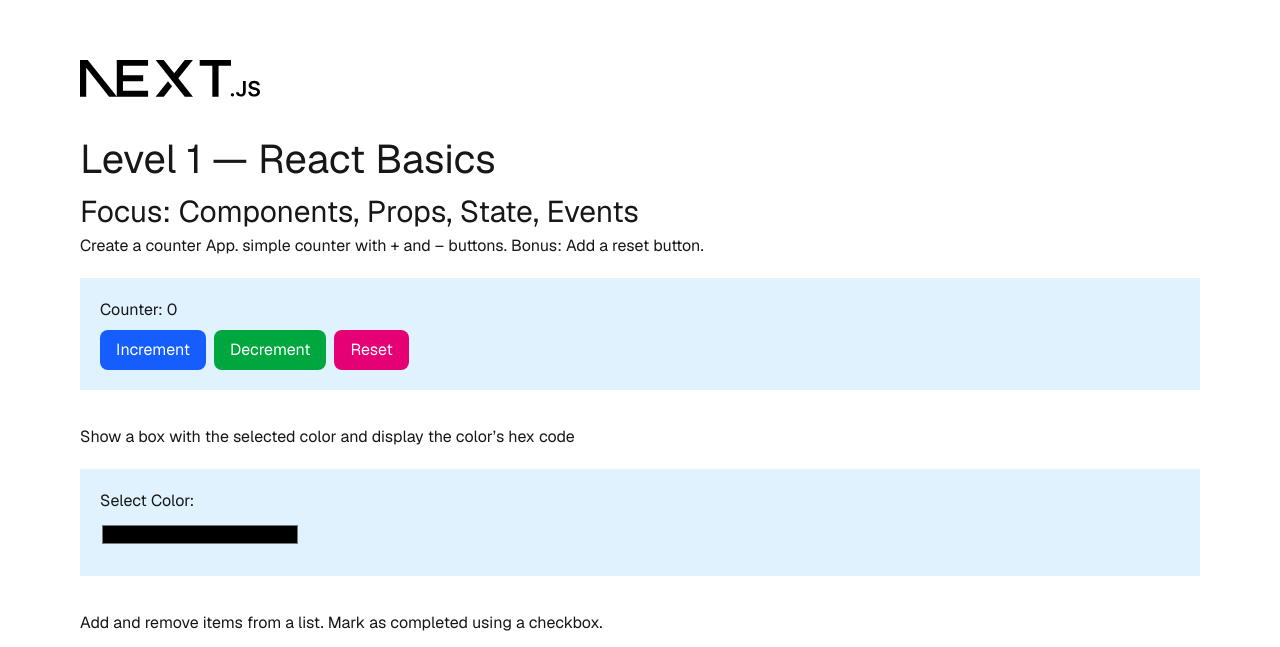
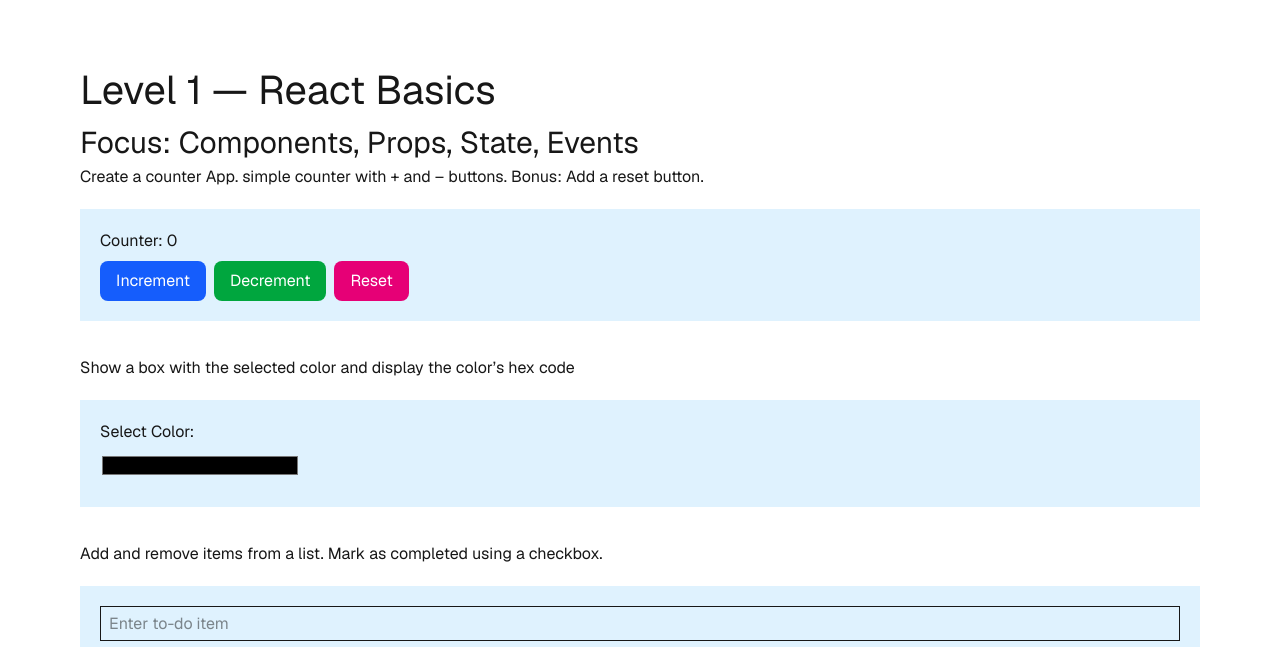
Before and after one commit to PiyuDissa/React-and-Next-Js-Challange, a Next.js app in the folder react-and-next-js-challenge/: page / in a window 1280 px wide. Shown: the part 104-751 px from the top of the page. Built offline with nearby package versions, Linux system fonts and the light colour scheme.

Commit message:
split screen with array destructuring

```diff
--- a/react-and-next-js-challenge/app/lib/definitions.ts
+++ b/react-and-next-js-challenge/app/lib/definitions.ts
@@ -5,8 +5,7 @@ export type booksDetails = {
 	year?: number
 }
 export type SplitScreenProps = {
-	left: React.ComponentType;
-	right: React.ComponentType;
 	leftWeight?: number;
 	rightWeight?: number;
+	children: React.ReactNode[];
 };
--- a/react-and-next-js-challenge/app/page.tsx
+++ b/react-and-next-js-challenge/app/page.tsx
@@ -1,4 +1,3 @@
-import Image from "next/image";
 import CounterApp from '@/app/ui/counter';
 import ColorPicker from '@/app/ui/color-picker';
 import TodoList from  '@/app/ui/todo-list';
@@ -19,14 +18,6 @@ export default function Home() {
   return (
     <div className="font-sans grid grid-rows-[20px_1fr_20px] items-center justify-items-center min-h-screen p-8 pb-20 gap-16 sm:p-20">
       <main className="flex flex-col gap-[32px] row-start-2 items-center sm:items-start">
-        <Image
-          className="dark:invert"
-          src="/next.svg"
-          alt="Next.js logo"
-          width={180}
-          height={38}
-          priority
-        />
         <div>
           <h1 className="text-[40px]">Level 1 — React Basics</h1>
 			    <h2 className="text-[30px]">Focus: Components, Props, State, Events</h2>
@@ -54,12 +45,10 @@ export default function Home() {
 
           <p>Implement a Split Screen component</p>
           <div className="w-full border p-5 bg-sky-100 mt-[20px] mb-[35px]">
-            <SplitScreen
-              left={CounterApp}
-              leftWeight={2}
-              right={ColorPicker}
-              rightWeight={1}
-            />
+            <SplitScreen leftWeight={2} rightWeight={1}>
+              <CounterApp />
+              <ColorPicker />
+            </SplitScreen>
           </div>
         </div>
       </main>
--- a/react-and-next-js-challenge/app/ui/split-screen.tsx
+++ b/react-and-next-js-challenge/app/ui/split-screen.tsx
@@ -1,6 +1,7 @@
 'use client';
 import styled from "styled-components";
 import { SplitScreenProps } from '../lib/definitions';
+import { Children } from "react";
 
 const Container = styled.div`
 	display: flex;
@@ -12,14 +13,16 @@ const Pane = styled.div<{ weight?: number }>`
 	padding: 10px;
 `;
 
-export default function SplitScreen({left: Left, leftWeight = 1, right: Right, rightWeight = 1}: SplitScreenProps) {
+export default function SplitScreen({leftWeight = 1, rightWeight = 1, children}: SplitScreenProps) {
+	const [ left, right ] = children;
+
 	return (
 		<Container>
 			<Pane weight={leftWeight}>
-				<Left />
+				{left}
 			</Pane>
 			<Pane weight={rightWeight}>
-				<Right />
+				{right}
 			</Pane>
 		</Container>
 	)
```
